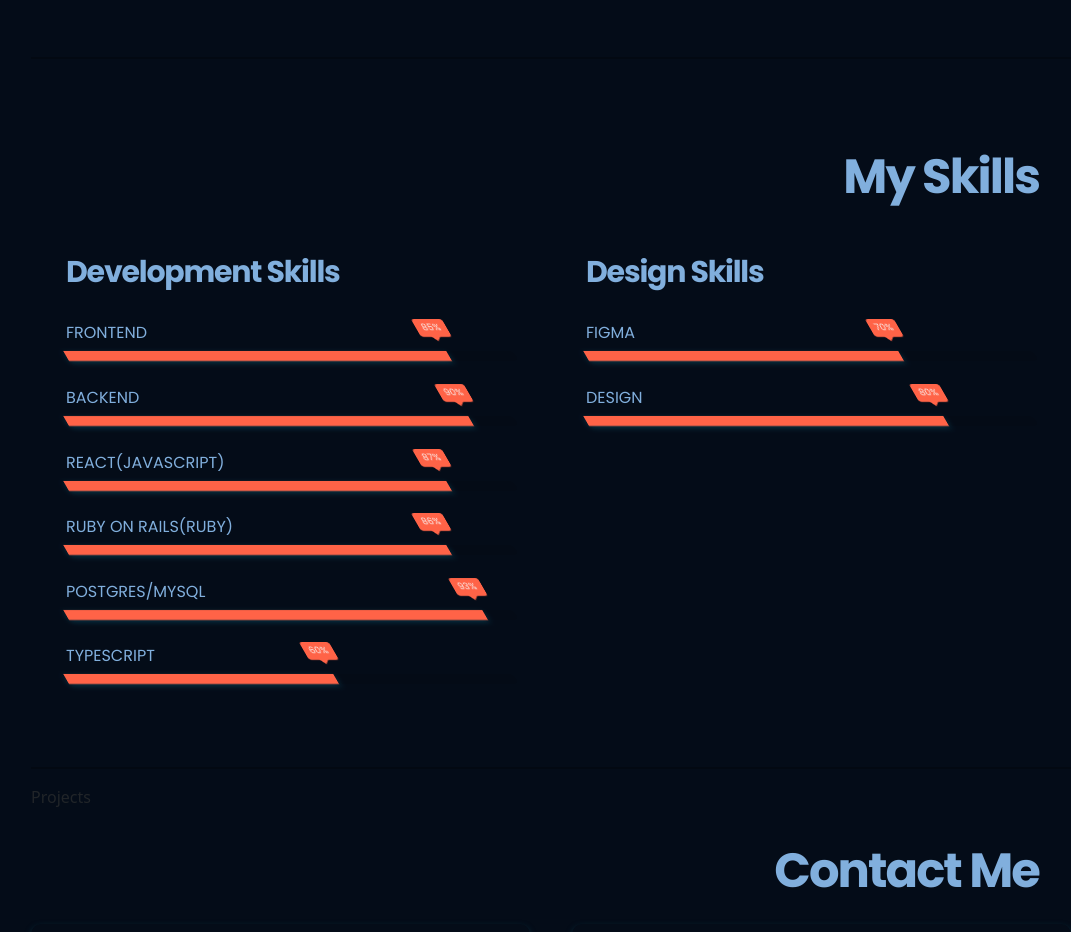
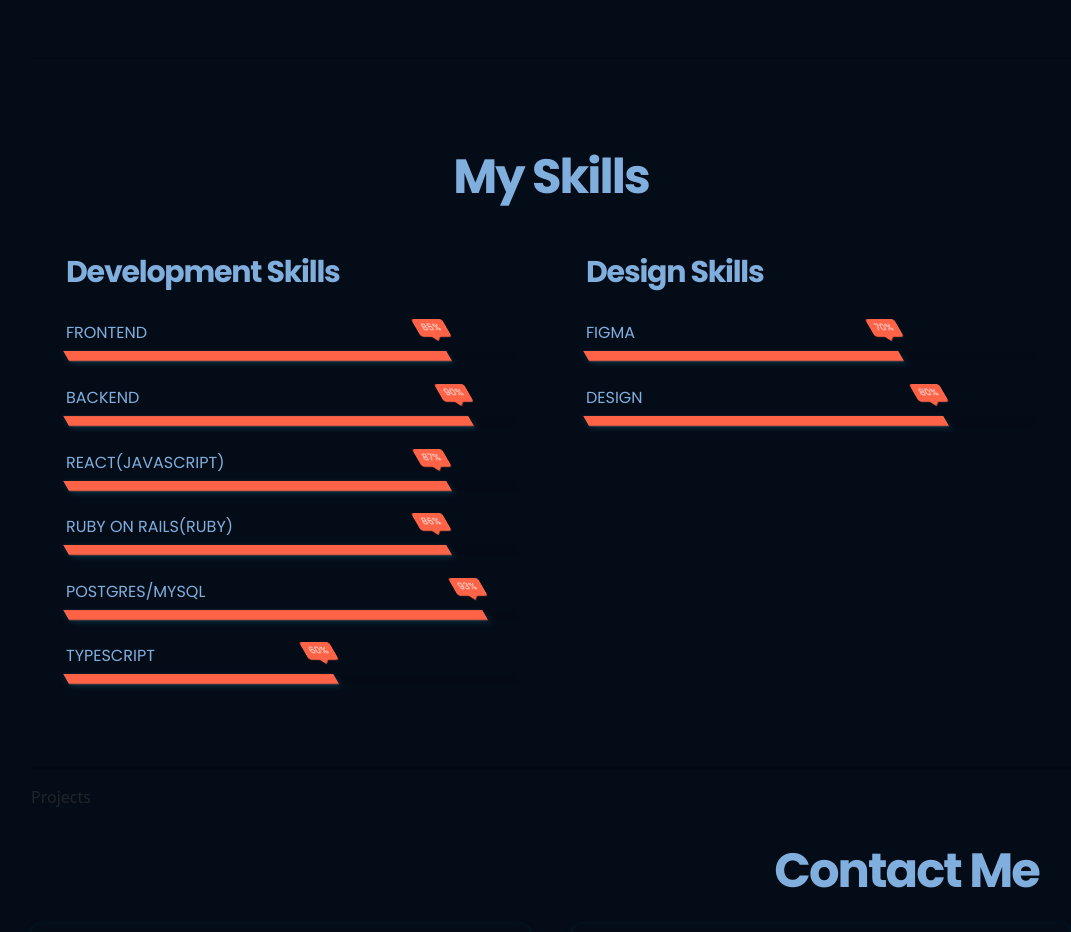
Before and after one commit to o-brayarn/portfolio, a React (Create React App) app: page / in a window 1280 px wide. Shown: the part 2020-2952 px from the top of the page, without its empty margins (129-1200 px from the left). Built offline with nearby package versions, Linux system fonts and the light colour scheme; a web font is replaced by a local one.

Commit message:
modify: general skills styling

```diff
--- a/src/components/skills/skills.css
+++ b/src/components/skills/skills.css
@@ -9,8 +9,7 @@
   line-height: 75px;
   letter-spacing: -0.04em;
   color: var(--text-color);
-  text-align: right;
-  margin-right: 2rem;
+  text-align: center;
   margin-bottom: 1rem;
 }
 .skills__container {
```
